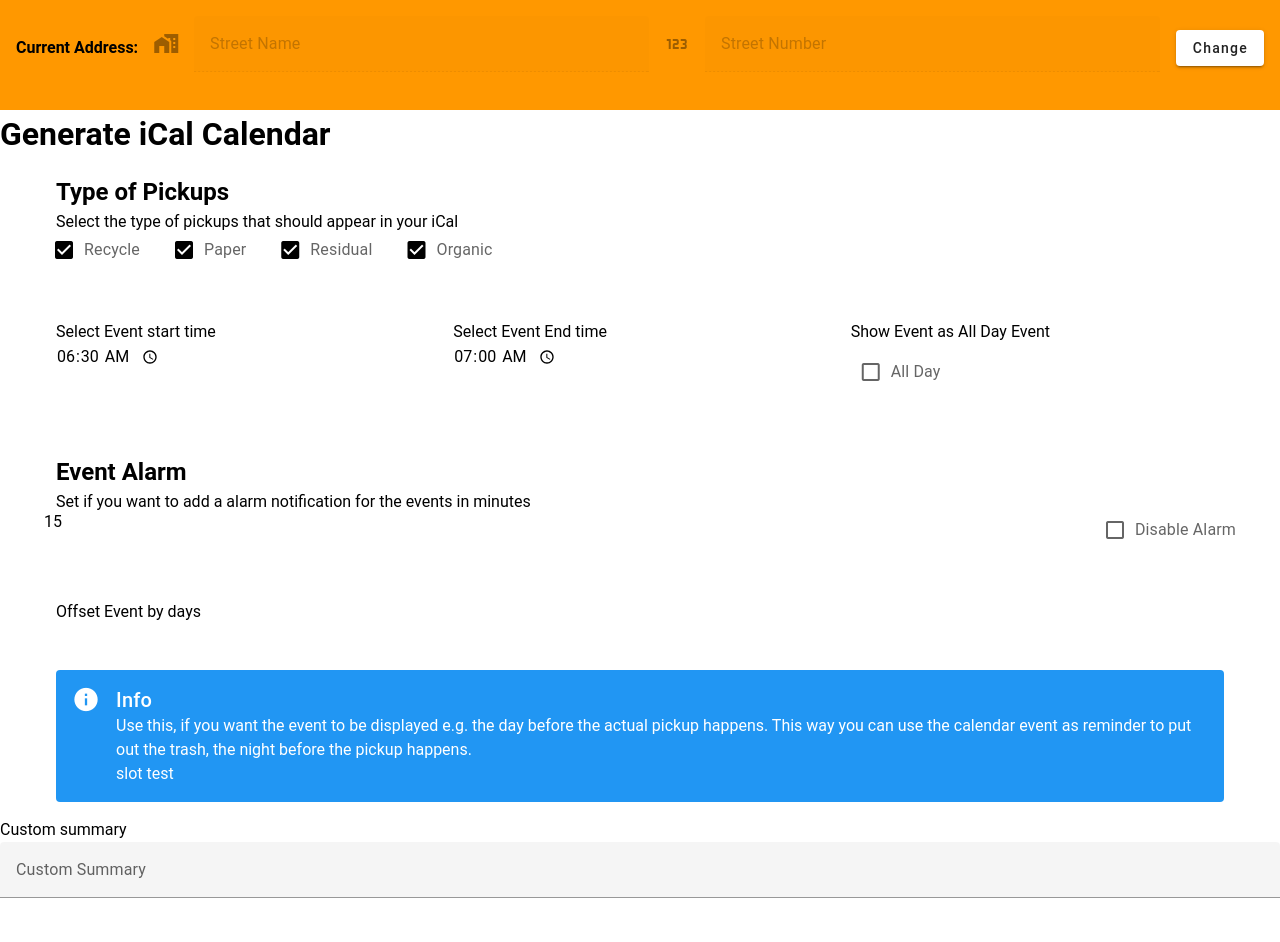
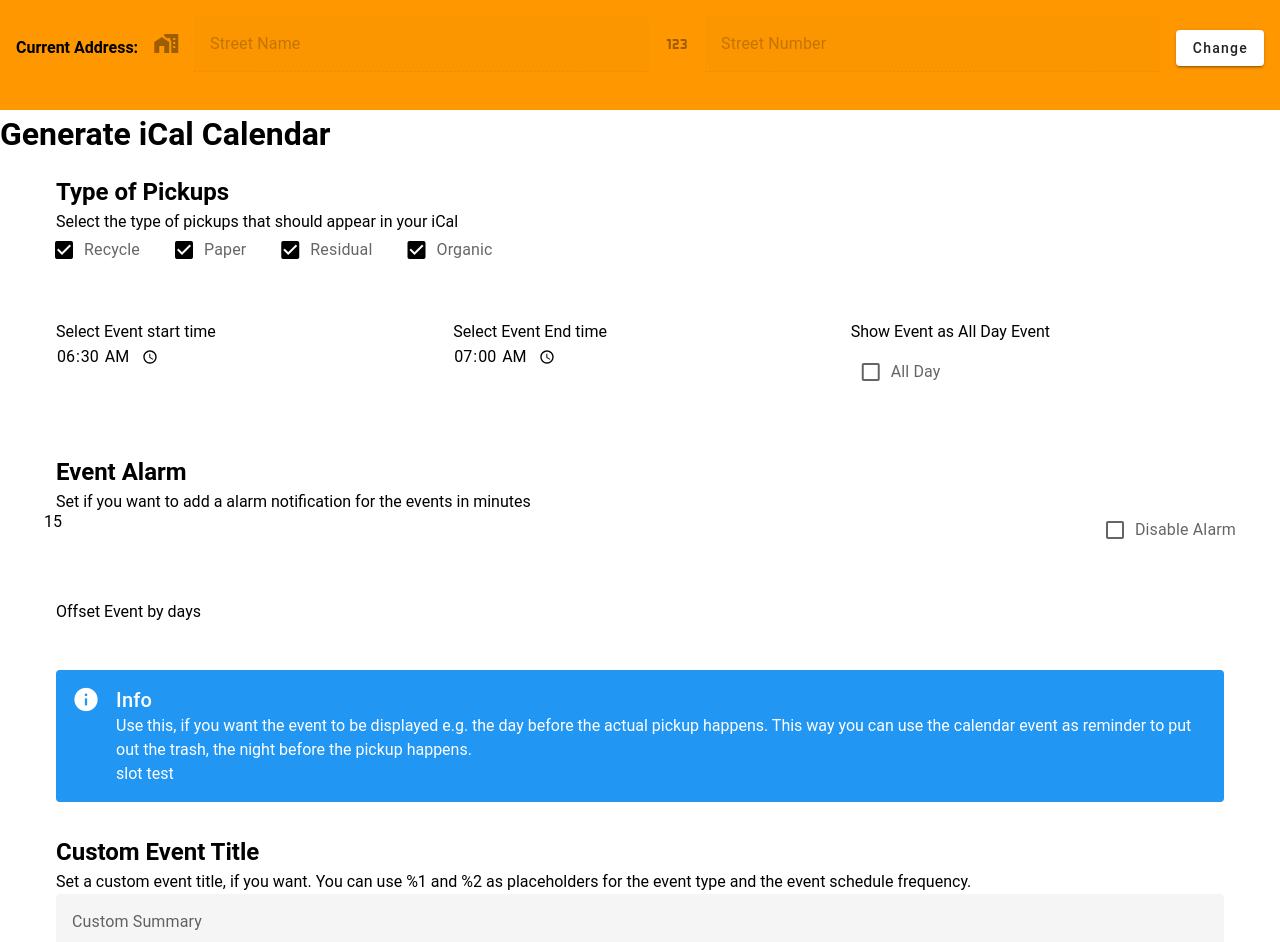
Before and after one commit to pano9000/aws-stuttgart-pickup-dates-service, a Nuxt app: page /ICalGenerator in a window 1280 px wide. Shown: the top 942 px of the page. Built offline with nearby package versions, Linux system fonts and the light colour scheme; some icons are missing.

Commit message:
(pages/ICalGenerator): move custom summary to v-container

```diff
--- a/pages/ICalGenerator.vue
+++ b/pages/ICalGenerator.vue
@@ -83,13 +83,16 @@
 
   </v-container>
 
-  <p>Custom summary</p>
-  {{ formatOptions.customSummary }}
-  <v-text-field
-    label="Custom Summary"
-    v-model="formatOptions.customSummary"
-  >
-  </v-text-field>
+  <v-container>
+    <h2>Custom Event Title</h2>
+    <p>Set a custom event title, if you want. You can use %1 and %2 as placeholders for the event type and the event schedule frequency.</p>
+
+    <v-text-field
+      label="Custom Summary"
+      v-model="formatOptions.customSummary"
+    >
+    </v-text-field>
+  </v-container>
 
   <v-container>
     <h2>Your custom iCal Link</h2>
```
